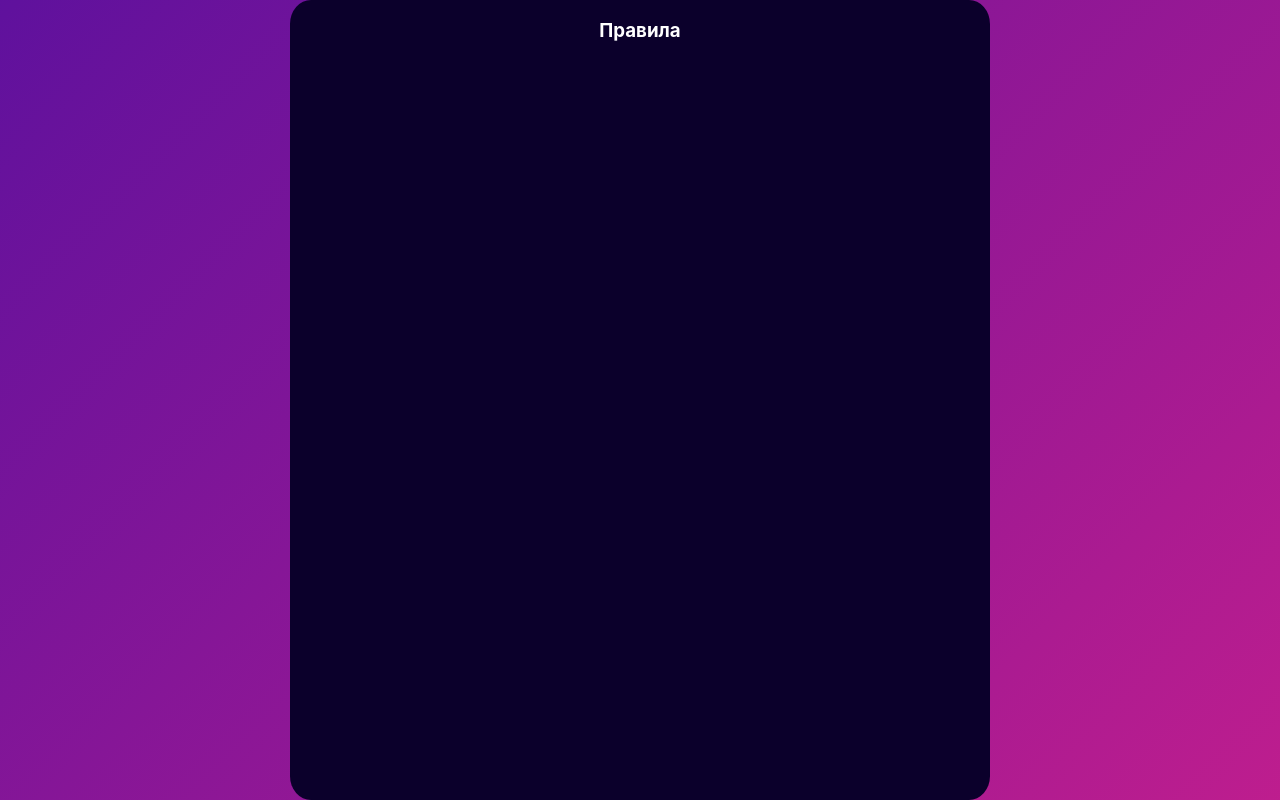
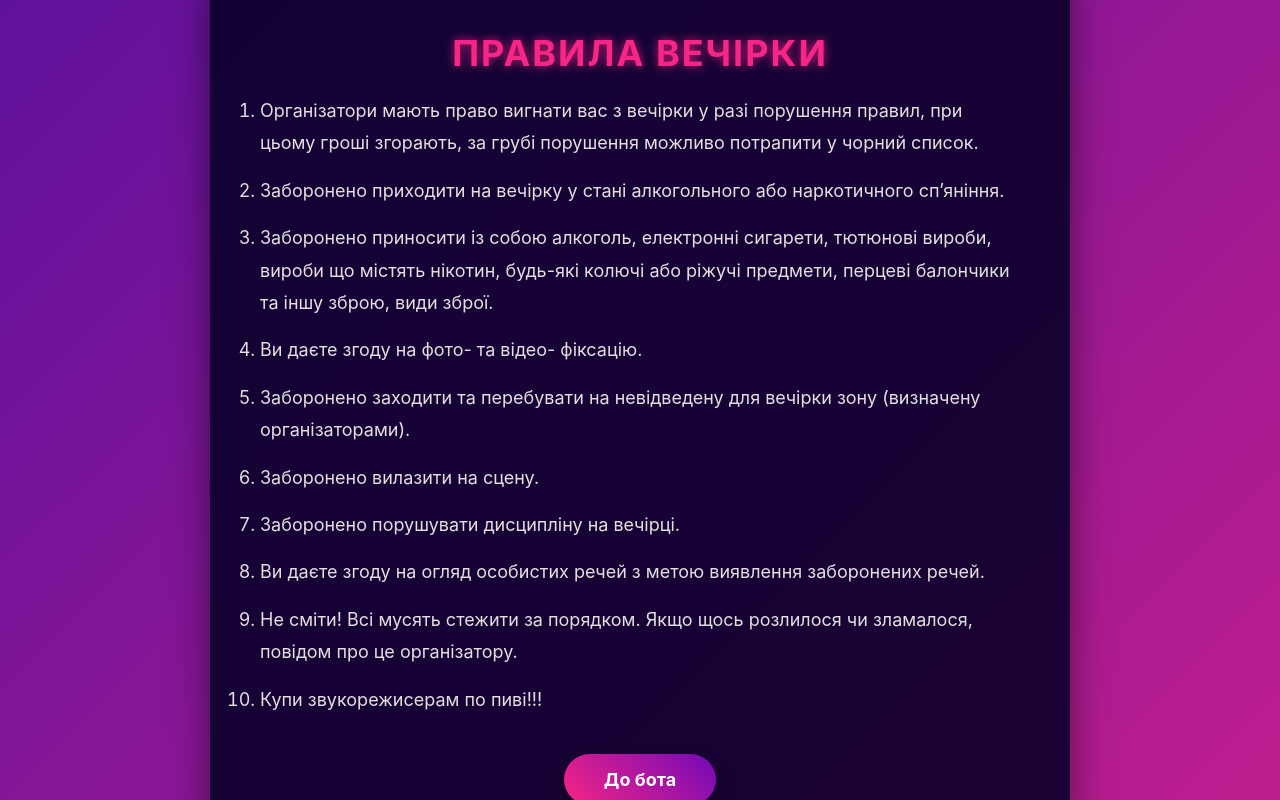
Before and after one commit to BroPetro/schoolpartyyyyo, a plain HTML site: page regulations.html in a window 1280 px wide. Drawn offline with Linux system fonts and the light colour scheme.

Commit message:
Update regulations.html

```diff
--- a/regulations.html
+++ b/regulations.html
@@ -3,12 +3,13 @@
 <head>
     <meta charset="UTF-8">
     <meta name="viewport" content="width=device-width, initial-scale=1.0">
-    <title>Правила</title>
+    <title>Правила Вечірки</title>
     <style>
         html, body {
             height: 100%;
             margin: 0;
             padding: 0;
+            overflow-x: hidden;
         }
 
         body {
@@ -28,6 +29,50 @@
             50% { background-position: 100% 50%; }
             100% { background-position: 0% 50%; }
         }
+
+        .div {
+            background-color: rgba(11, 0, 43, 0.9);
+            width: 800px;
+            max-width: 90%;
+            min-height: 600px;
+            padding: 30px;
+            border-radius: 20px;
+            box-shadow: 0 10px 40px rgba(0, 0, 0, 0.5);
+            backdrop-filter: blur(5px);
+            animation: fadeIn 1s ease-in-out;
+        }
+
+        @keyframes fadeIn {
+            0% { opacity: 0; transform: translateY(20px); }
+            100% { opacity: 1; transform: translateY(0); }
+        }
+
+        h3 {
+            font-size: 36px;
+            margin-bottom: 20px;
+            text-transform: uppercase;
+            letter-spacing: 2px;
+            color: #f72585;
+            text-shadow: 0 0 10px rgba(247, 37, 133, 0.8);
+        }
+
+        ol {
+            text-align: left;
+            padding: 0 20px;
+            font-size: 18px;
+            line-height: 1.8;
+        }
+
+        .text li {
+            margin-bottom: 15px;
+            color: #e0e0e0;
+            transition: color 0.3s ease;
+        }
+
+        .text li:hover {
+            color: #f72585;
+        }
+
         .btn {
             display: inline-block;
             padding: 15px 40px;
@@ -40,7 +85,8 @@
             text-decoration: none;
             cursor: pointer;
             transition: all 0.3s ease;
-      box-shadow: 0 8px 20px rgba(0,0,0,0.3);
+            box-shadow: 0 8px 20px rgba(0, 0, 0, 0.3);
+            margin-top: 20px;
         }
 
         .btn:hover {
@@ -48,30 +94,28 @@
             background: linear-gradient(45deg, #7209b7, #f72585);
             box-shadow: 0 10px 30px rgba(247, 37, 133, 0.8);
         }
-    .div {
-        background-color: rgb(11, 0, 43);
-        width: 700px;
-        height: 800px;
-        border-radius: 3%;
-    }
-    .text{
-        color: white;
-    }
-    button{
-        width: 200px;
-        height: 50px;
-        border-radius: 15%;
-        background-color: red;
-    }
+
         a {
             text-decoration: none;
         }
-
     </style>
 </head>
 <body>
     <div class="div">
-        <h3>Правила</h3>
+        <h3>Правила Вечірки</h3>
+        <ol class="text">
+            <li>Організатори мають право вигнати вас з вечірки у разі порушення правил, при цьому гроші згорають, за грубі порушення можливо потрапити у чорний список.</li>
+            <li>Заборонено приходити на вечірку у стані алкогольного або наркотичного сп’яніння.</li>
+            <li>Заборонено приносити із собою алкоголь, електронні сигарети, тютюнові вироби, вироби що містять нікотин, будь-які колючі або ріжучі предмети, перцеві балончики та іншу зброю, види зброї.</li>
+            <li>Ви даєте згоду на фото- та відео- фіксацію.</li>
+            <li>Заборонено заходити та перебувати на невідведену для вечірки зону (визначену організаторами).</li>
+            <li>Заборонено вилазити на сцену.</li>
+            <li>Заборонено порушувати дисципліну на вечірці.</li>
+            <li>Ви даєте згоду на огляд особистих речей з метою виявлення заборонених речей.</li>
+            <li>Не сміти! Всі мусять стежити за порядком. Якщо щось розлилося чи зламалося, повідом про це організатору.</li>
+            <li>Купи звукорежисерам по пиві!!!</li>
+        </ol>
+        <a href="https://t.me/registeronparty36bot" class="btn">До бота</a>
     </div>
 </body>
 </html>
```
Lines whose indentation alone changed are shown as unchanged.
